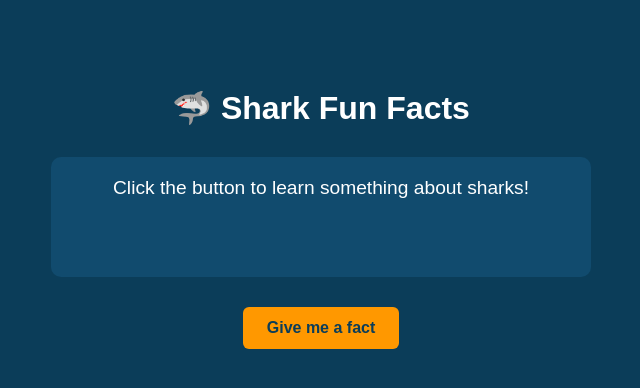
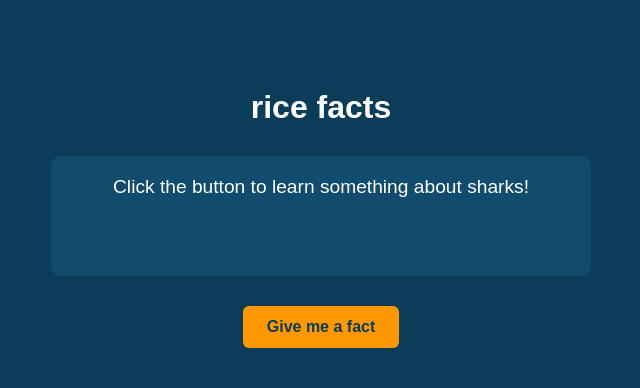
Before and after one commit to Kuiiiu/kuiiu.ghithub.io, a plain HTML site: page index.html in a window 1280 px wide. Shown: the whole page, without its empty margins (319-959 px from the left). Drawn offline with Linux system fonts and the light colour scheme.

Commit message:
Update index.html

```diff
--- a/index.html
+++ b/index.html
@@ -40,7 +40,7 @@
 </head>
 <body>
 
-<h1>🦈 Shark Fun Facts</h1>
+<h1> rice facts </h1>
 <div id="fact">Click the button to learn something about sharks!</div>
 <button onclick="showFact()">Give me a fact</button>
 
```
